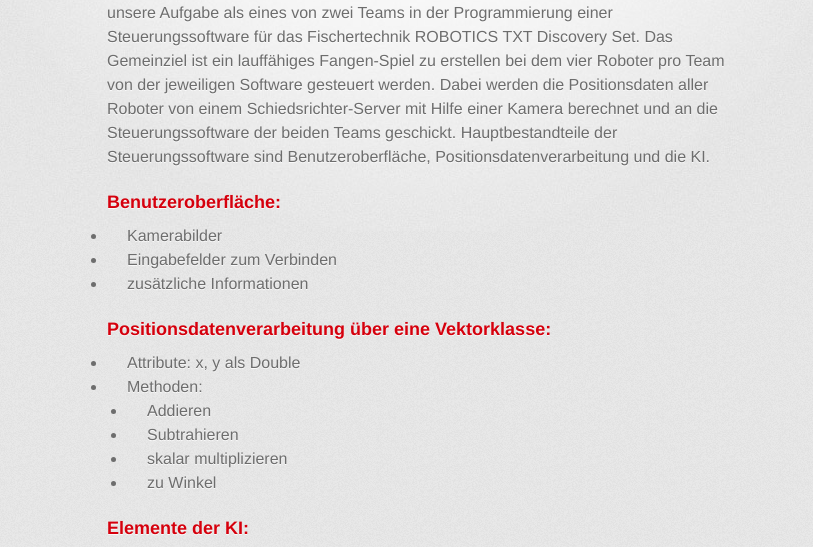
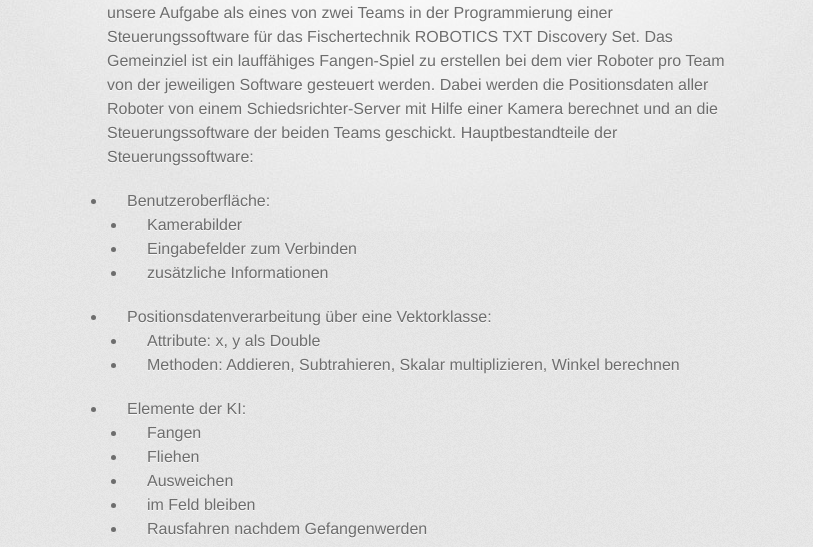
Before and after one commit to ITPM-Projektteam/Team-Blau, a plain HTML site: page index.html in a window 1280 px wide. Shown: the part 342-889 px from the top of the page, without its empty margins (223-1036 px from the left). Drawn offline with Linux system fonts and the light colour scheme; a web font is replaced by a local one.

```diff
--- a/index.html
+++ b/index.html
@@ -35,35 +35,25 @@
 <a id="projekt-roboter-fangen" class="anchor" href="#projekt-roboter-fangen" aria-hidden="true"><span class="octicon octicon-link"></span></a>Projekt „Roboter-Fangen“</h1>
 
 <p>Bei dem Projekt „Roboter-Fangen“ für das Modul IT-Projektmanagement besteht unsere Aufgabe als eines von zwei Teams in der Programmierung einer Steuerungssoftware für das Fischertechnik ROBOTICS TXT Discovery Set. Das Gemeinziel ist ein lauffähiges Fangen-Spiel zu erstellen bei dem vier Roboter pro Team von der jeweiligen Software gesteuert werden. Dabei werden die Positionsdaten aller Roboter von einem Schiedsrichter-Server mit Hilfe einer Kamera berechnet und an die Steuerungssoftware der beiden Teams geschickt.
-Hauptbestandteile der Steuerungssoftware sind Benutzeroberfläche, Positionsdatenverarbeitung und die KI.</p>
+Hauptbestandteile der Steuerungssoftware:</p>
 
-<h3>
-<a id="benutzeroberfläche" class="anchor" href="#benutzeroberfl%C3%A4che" aria-hidden="true"><span class="octicon octicon-link"></span></a>Benutzeroberfläche:</h3>
+<ul>
+<li>Benutzeroberfläche:
 
 <ul>
 <li>Kamerabilder</li>
 <li>Eingabefelder zum Verbinden</li>
 <li>zusätzliche Informationen</li>
 </ul>
-
-<h3>
-<a id="positionsdatenverarbeitung-über-eine-vektorklasse" class="anchor" href="#positionsdatenverarbeitung-%C3%BCber-eine-vektorklasse" aria-hidden="true"><span class="octicon octicon-link"></span></a>Positionsdatenverarbeitung über eine Vektorklasse:</h3>
+</li>
+<li>Positionsdatenverarbeitung über eine Vektorklasse:
 
 <ul>
 <li>Attribute: x, y als Double</li>
-<li>Methoden:
-
-<ul>
-<li>Addieren </li>
-<li>Subtrahieren </li>
-<li>skalar multiplizieren </li>
-<li>zu Winkel</li>
+<li>Methoden: Addieren, Subtrahieren, Skalar multiplizieren, Winkel berechnen</li>
 </ul>
 </li>
-</ul>
-
-<h3>
-<a id="elemente-der-ki" class="anchor" href="#elemente-der-ki" aria-hidden="true"><span class="octicon octicon-link"></span></a>Elemente der KI:</h3>
+<li>Elemente der KI:
 
 <ul>
 <li>Fangen</li>
@@ -72,11 +62,10 @@ Hauptbestandteile der Steuerungssoftware sind Benutzeroberfläche, Positionsdate
 <li>im Feld bleiben</li>
 <li>Rausfahren nachdem Gefangenwerden</li>
 </ul>
+</li>
+</ul>
 
 <p>Neben der Programmierung gehören dabei auch die Planung, die Dokumentation des Codes sowie die Darstellung des Projekts dazu.</p>
-
-<h3>
-<a id="elemente-der-dokumentation" class="anchor" href="#elemente-der-dokumentation" aria-hidden="true"><span class="octicon octicon-link"></span></a>Elemente der Dokumentation:</h3>
 
 <ul>
 <li>Quelltextkommentare</li>
```
Also changed, not shown: params.json (+1 -1 lines).
